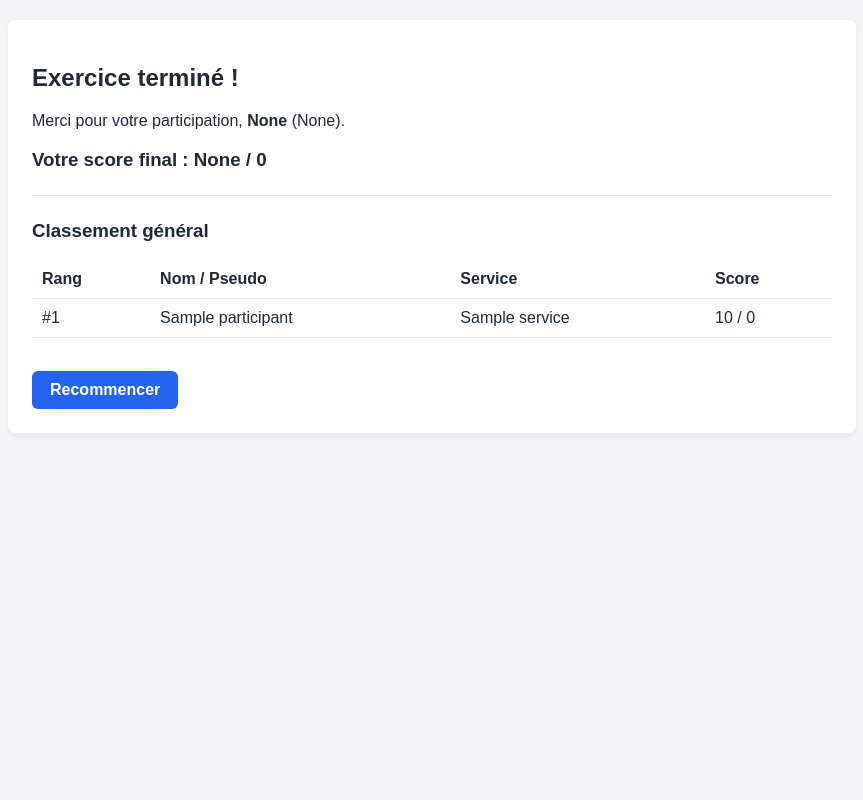
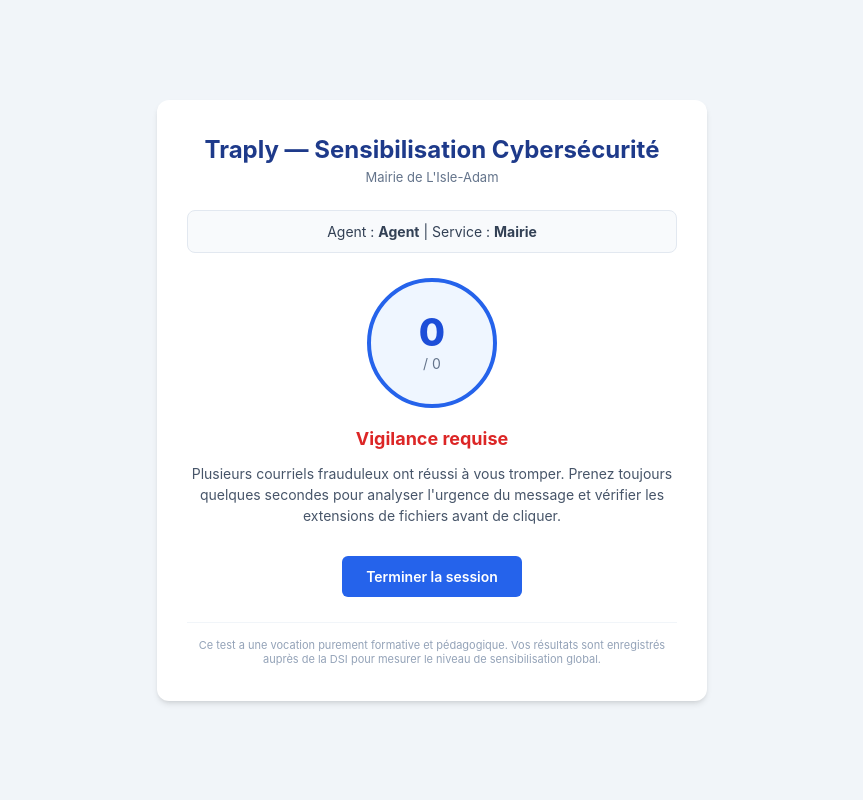
Before and after one commit to Kyotani9/simulateur-cyber, a Flask app: page /score in a window 1280 px wide. Shown: the whole page, without its empty margins (208-1071 px from the left). Run offline with Flask 3, Linux system fonts and the light colour scheme; a database or web service that is not in the repository returns one stand-in record (values such as "Sample title"); some libraries are stand-ins or nearby versions.

Commit message:
Suppression du leaderboard public et affichage du score individuel uniquement

```diff
--- a/app.py
+++ b/app.py
@@ -201,38 +201,19 @@ def next_email():
 
 @app.route("/score")
 def score():
-  emails = session.get("session_emails", [])
-  conn = get_db()
+    emails = session.get("session_emails", [])
+    nom = session.get("nom", "Agent")
+    service = session.get("service", "Mairie")
+    score_val = session.get("score", 0)
+    total = len(emails)
 
-  if DATABASE_URL:
-    with conn.cursor() as cur:
-      cur.execute("""
-                SELECT nom, service, score
-                FROM participants
-                ORDER BY score DESC, id ASC
-                LIMIT 10;
-            """)
-      top_scores = cur.fetchall()
-  else:
-    cur = conn.cursor()
-    cur.execute("""
-            SELECT nom, service, score
-            FROM participants
-            ORDER BY score DESC, id ASC
-            LIMIT 10;
-        """)
-    top_scores = cur.fetchall()
-
-  conn.close()
-
-  return render_template(
-      "score.html",
-      nom=session.get("nom"),
-      service=session.get("service"),
-      score=session.get("score"),
-      total=len(emails),
-      leaderboard=top_scores,
-  )
+    return render_template(
+        "score.html",
+        nom=nom,
+        service=service,
+        score=score_val,
+        total=total
+    )
 
 
 # ----------------------------------------------------
--- a/templates/score.html
+++ b/templates/score.html
@@ -2,41 +2,146 @@
 <html lang="fr">
 <head>
     <meta charset="UTF-8">
-    <title>Résultats</title>
-    <link rel="stylesheet" href="{{ url_for('static', filename='style.css') }}">
+    <meta name="viewport" content="width=device-width, initial-scale=1.0">
+    <title>Traply — Résultat de votre sensibilisation</title>
+    <style>
+        * { box-sizing: border-box; }
+        body {
+            font-family: -apple-system, BlinkMacSystemFont, "Segoe UI", Roboto, Arial, sans-serif;
+            background: #f1f5f9;
+            color: #0f172a;
+            margin: 0;
+            padding: 20px;
+            display: flex;
+            justify-content: center;
+            align-items: center;
+            min-height: 100vh;
+        }
+        .card {
+            background: #ffffff;
+            max-width: 550px;
+            width: 100%;
+            border-radius: 12px;
+            box-shadow: 0 4px 6px -1px rgba(0, 0, 0, 0.1), 0 2px 4px -2px rgba(0, 0, 0, 0.1);
+            padding: 35px 30px;
+            text-align: center;
+        }
+        .logo-title {
+            color: #1e3a8a;
+            font-size: 24px;
+            font-weight: 700;
+            margin-bottom: 5px;
+        }
+        .subtitle {
+            color: #64748b;
+            font-size: 13px;
+            margin-top: 0;
+            margin-bottom: 25px;
+        }
+        .agent-info {
+            background: #f8fafc;
+            border: 1px solid #e2e8f0;
+            border-radius: 8px;
+            padding: 12px;
+            margin-bottom: 25px;
+            font-size: 14px;
+            color: #334155;
+        }
+        .score-circle {
+            width: 130px;
+            height: 130px;
+            border-radius: 50%;
+            background: #eff6ff;
+            border: 4px solid #2563eb;
+            display: flex;
+            flex-direction: column;
+            justify-content: center;
+            align-items: center;
+            margin: 0 auto 20px auto;
+        }
+        .score-number {
+            font-size: 38px;
+            font-weight: 800;
+            color: #1d4ed8;
+            line-height: 1;
+        }
+        .score-max {
+            font-size: 14px;
+            color: #64748b;
+            margin-top: 4px;
+        }
+        .feedback-title {
+            font-size: 18px;
+            font-weight: 700;
+            margin-bottom: 10px;
+        }
+        .feedback-desc {
+            font-size: 14px;
+            color: #475569;
+            line-height: 1.5;
+            margin-bottom: 30px;
+        }
+        .btn-home {
+            display: inline-block;
+            background: #2563eb;
+            color: #ffffff;
+            text-decoration: none;
+            padding: 12px 24px;
+            border-radius: 6px;
+            font-weight: 600;
+            font-size: 14px;
+            transition: background 0.2s;
+        }
+        .btn-home:hover {
+            background: #1d4ed8;
+        }
+        .footer-note {
+            margin-top: 25px;
+            font-size: 11px;
+            color: #94a3b8;
+            border-top: 1px solid #f1f5f9;
+            padding-top: 15px;
+        }
+    </style>
 </head>
 <body>
-    <div class="container">
-        <h2>Exercice terminé !</h2>
-        <p>Merci pour votre participation, <strong>{{ nom }}</strong> ({{ service }}).</p>
-        <h3>Votre score final : {{ score }} / {{ total }}</h3>
 
-        <hr style="margin: 24px 0; border: none; border-top: 1px solid #e5e7eb;">
+    <div class="card">
+        <div class="logo-title">Traply — Sensibilisation Cybersécurité</div>
+        <p class="subtitle">Mairie de L'Isle-Adam</p>
 
-        <h3>Classement général</h3>
-        <table>
-            <thead>
-                <tr>
-                    <th>Rang</th>
-                    <th>Nom / Pseudo</th>
-                    <th>Service</th>
-                    <th>Score</th>
-                </tr>
-            </thead>
-            <tbody>
-                {% for row in leaderboard %}
-                <tr>
-                    <td>#{{ loop.index }}</td>
-                    <td>{{ row[0] }}</td>
-                    <td>{{ row[1] }}</td>
-                    <td>{{ row[2] }} / {{ total }}</td>
-                </tr>
-                {% endfor %}
-            </tbody>
-        </table>
+        <div class="agent-info">
+            Agent : <strong>{{ nom }}</strong> | Service : <strong>{{ service }}</strong>
+        </div>
 
-        <br>
-        <a href="{{ url_for('index') }}" class="btn btn-next">Recommencer</a>
+        <div class="score-circle">
+            <span class="score-number">{{ score }}</span>
+            <span class="score-max">/ {{ total }}</span>
+        </div>
+
+        {% if score >= 8 %}
+            <div class="feedback-title" style="color: #16a34a;">Excellent réflexe !</div>
+            <p class="feedback-desc">
+                Vous avez su repérer la quasi-totalité des pièges et identifier les messages fiables. Continuez à appliquer ces réflexes au quotidien face à vos e-mails professionnels.
+            </p>
+        {% elif score >= 5 %}
+            <div class="feedback-title" style="color: #d97706;">Bonne vigilance globale</div>
+            <p class="feedback-desc">
+                La majorité des menaces a été identifiée, mais certains détails plus discrets ont fonctionné. N'hésitez pas à vérifier systématiquement l'adresse d'expédition réelle et les liens suspects.
+            </p>
+        {% else %}
+            <div class="feedback-title" style="color: #dc2626;">Vigilance requise</div>
+            <p class="feedback-desc">
+                Plusieurs courriels frauduleux ont réussi à vous tromper. Prenez toujours quelques secondes pour analyser l'urgence du message et vérifier les extensions de fichiers avant de cliquer.
+            </p>
+        {% endif %}
+
+        <a href="/" class="btn-home">Terminer la session</a>
+
+        <div class="footer-note">
+            Ce test a une vocation purement formative et pédagogique. Vos résultats sont enregistrés auprès de la DSI pour mesurer le niveau de sensibilisation global.
+        </div>
     </div>
+
 </body>
 </html>
```
